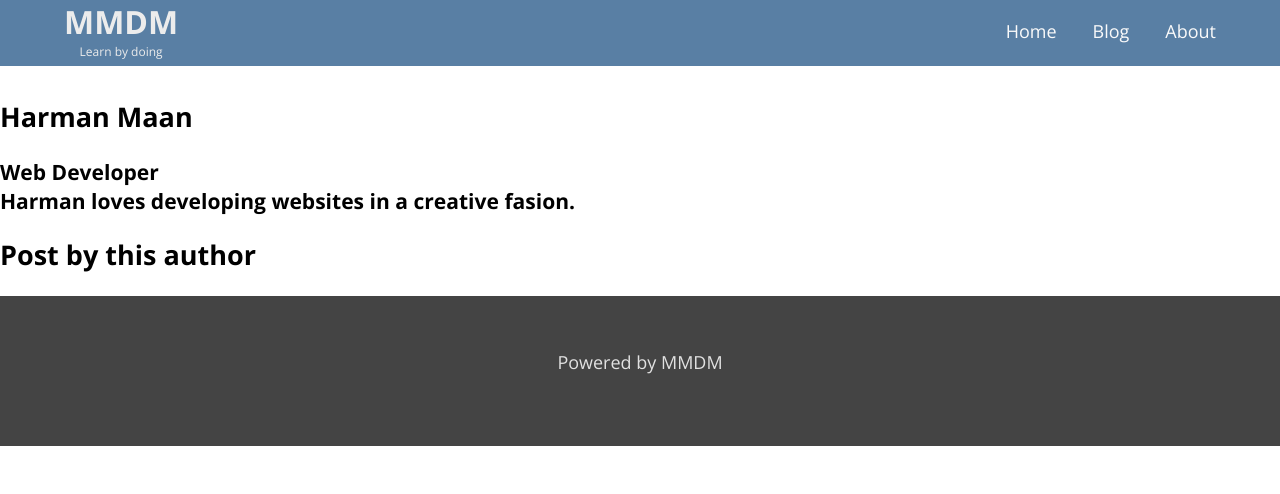
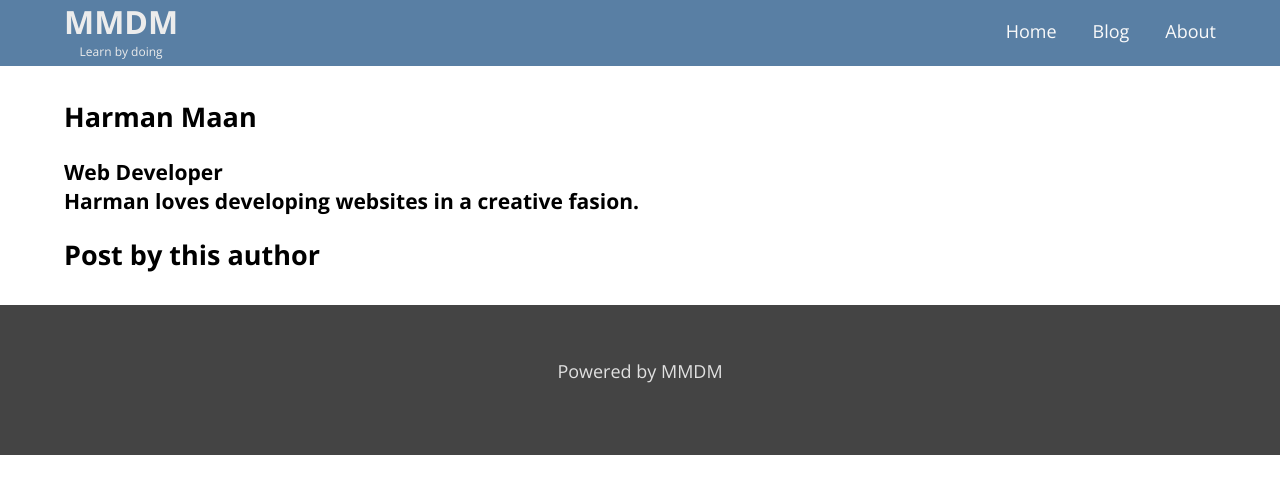
Before and after one commit to jays1ngh/jays1ngh.github.io, a Jekyll site: the page built from _authors/harman.md, in a window 1280 px wide. Shown: the top 494 px of the page. Built offline with Jekyll 4.4.1, drawn with Linux system fonts in a browser that asks for light colours.

Commit message:
updated files

```diff
--- a/_layouts/author.html
+++ b/_layouts/author.html
@@ -1,6 +1,7 @@
 ---
 layout: default
 ---
+<div class="container">
   <div class="author-bio">
     <h2>{{ page.name }}</h2>
     <h3>{{ page.position }}</3>
@@ -16,3 +17,4 @@ layout: default
                   <li><a href="{{ post.url }}">{{ post.title }}</a></li>
                   {%- endfor -%}
                 </div>
+</div>
--- a/_sass/main.scss
+++ b/_sass/main.scss
@@ -13,6 +13,7 @@ footer {
   background-color: #444444;
   padding: 3em;
   color: #e1e1e1;
+  margin-top: 2rem;
 }
 
 /* ==================
```
Lines whose indentation alone changed are shown as unchanged.
